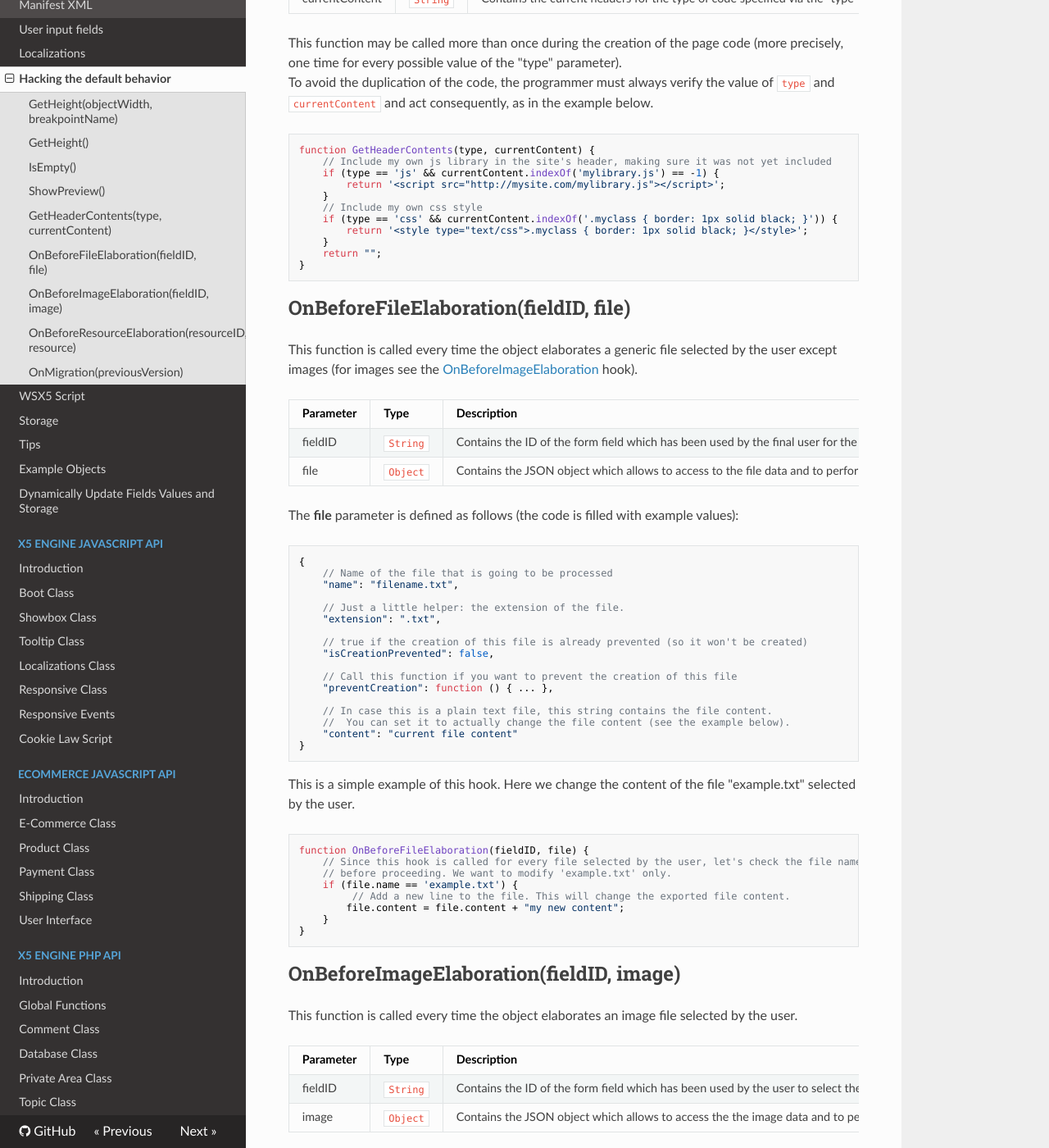
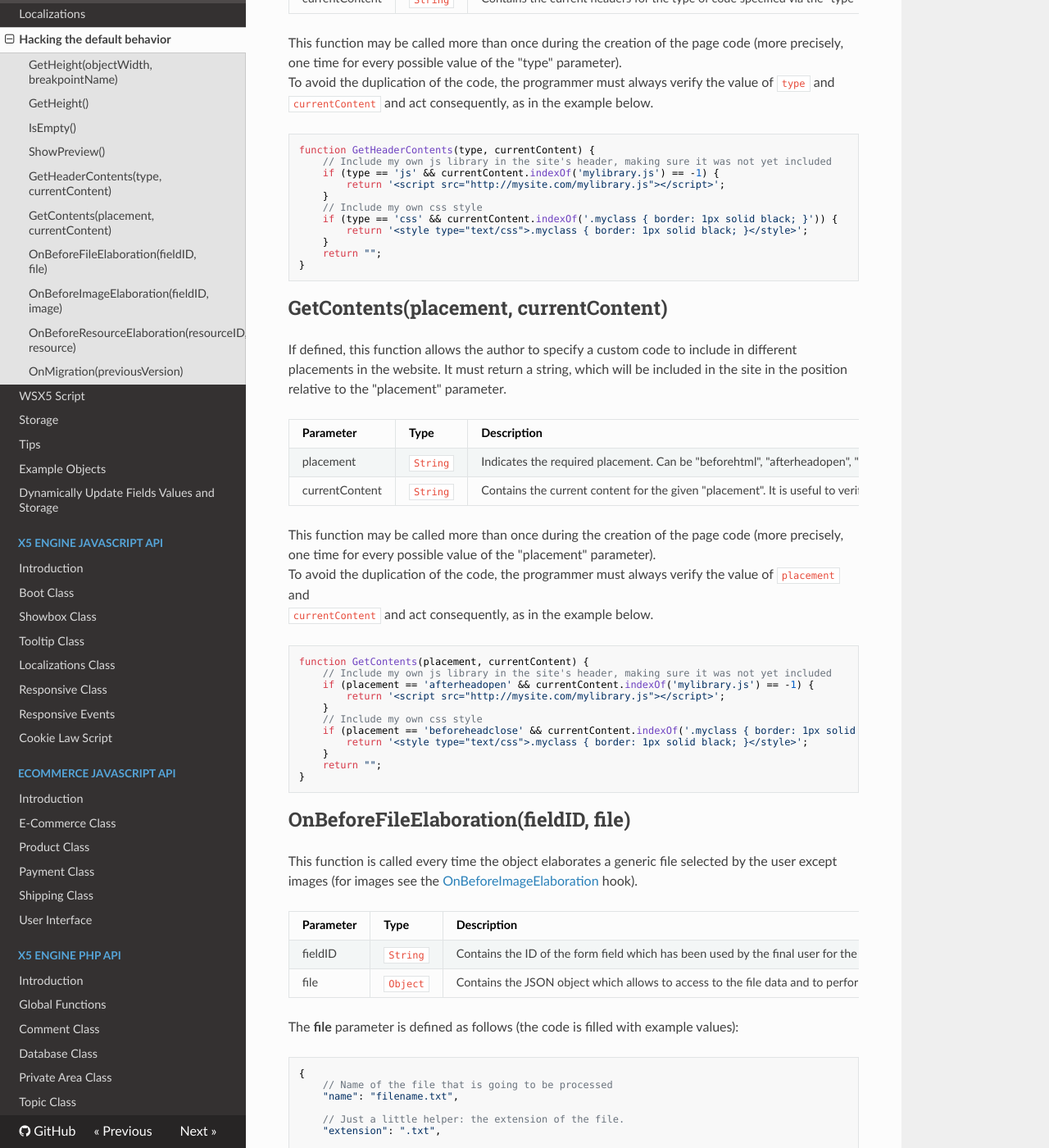
Before and after one commit to WebSiteX5/wsx5-developers-guide, an MkDocs documentation site: the page built from docs/optional-objects/hooks.md, in a window 1280 px wide and 1400 px high, scrolled down 1797 px. Shown: the whole window at 82% size. Built offline with MkDocs 1.6.1, drawn with Linux system fonts in a browser that asks for light colours; nearby versions of some CDN libraries; old or Windows-style settings are respelled for this version of MkDocs.

Commit message:
Introducing GetContents Hook
WSX5-5507

````diff
--- a/docs/optional-objects/hooks.md
+++ b/docs/optional-objects/hooks.md
@@ -66,6 +66,33 @@ function GetHeaderContents(type, currentContent) {
     }
     // Include my own css style
     if (type == 'css' && currentContent.indexOf('.myclass { border: 1px solid black; }')) {
+        return '<style type="text/css">.myclass { border: 1px solid black; }</style>';
+    }
+    return "";
+}
+```
+
+## GetContents(placement, currentContent)
+
+If defined, this function allows the author to specify a custom code to include in different placements in the website. It must return a string, which will be included in the site in the position relative to the "placement" parameter.
+
+|Parameter     | Type   | Description                                                                                                                                       |
+|--------------|--------|---------------------------------------------------------------------------------------------------------------------------------------------------|
+|placement     |`String`|Indicates the required placement. Can be "beforehtml", "afterheadopen", "beforeheadclose", "bodyattributes", "afterbodyopen" and "beforebodyclose".|
+|currentContent|`String`|Contains the current content for the given "placement". It is useful to verify to not add a duplicated code.         |
+
+This function may be called more than once during the creation of the page code (more precisely, one time for every possible value of the "placement" parameter).
+To avoid the duplication of the code, the programmer must always verify the value of `placement` and
+`currentContent` and act consequently, as in the example below.
+
+```javascript
+function GetContents(placement, currentContent) {
+    // Include my own js library in the site's header, making sure it was not yet included
+    if (placement == 'afterheadopen' && currentContent.indexOf('mylibrary.js') == -1) {
+        return '<script src="http://mysite.com/mylibrary.js"></script>';
+    }
+    // Include my own css style
+    if (placement == 'beforeheadclose' && currentContent.indexOf('.myclass { border: 1px solid black; }')) {
         return '<style type="text/css">.myclass { border: 1px solid black; }</style>';
     }
     return "";
````
